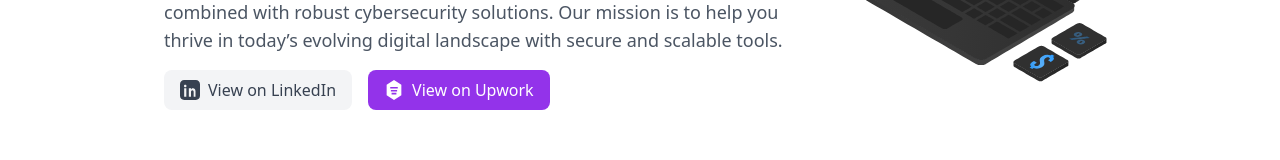
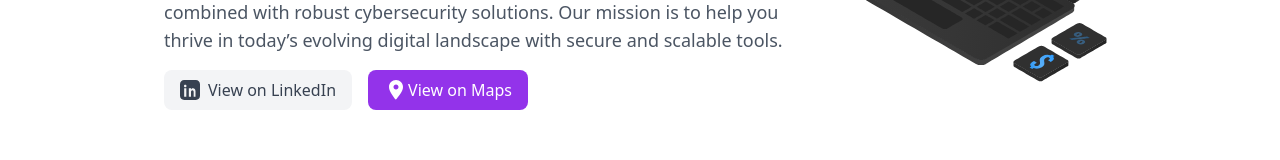
Before and after one commit to salahmath/CyberStack-, a React (Vite) app: page / in a window 1280 px wide. Shown: the part 458-618 px from the top of the page. Built offline with nearby package versions, Linux system fonts and the light colour scheme.

Commit message:
some changes

```diff
--- a/src/Components/Hero.jsx
+++ b/src/Components/Hero.jsx
@@ -34,18 +34,19 @@ const Hero = () => {
               View on LinkedIn
             </a>
             <a
-              href="#"
+              href="https://maps.app.goo.gl/1PApTF4ytMAooH2VA"
               className="bg-purple-600 text-white px-4 py-2 rounded-lg flex items-center"
             >
               <svg
                 xmlns="http://www.w3.org/2000/svg"
-                fill="currentColor"
                 viewBox="0 0 24 24"
-                className="h-5 w-5 text-white mr-2"
+                width="24"
+                height="24"
+                fill="white"
               >
-                <path d="M12 0L3.175 5.847v12.308L12 24l8.825-5.845V5.847L12 0zm2.896 17.367H9.098v-1.927h5.792v1.927zm.83-3.488H8.268v-1.927h7.458v1.927zm.795-3.57H7.473V8.385h9.048v1.924z" />
-              </svg>
-              View on Upwork
+                <path d="M12 2C8.14 2 5 5.14 5 9c0 4.28 3.4 7.72 6.01 12.05.35.56 1.13.56 1.48 0C15.6 16.72 19 13.28 19 9c0-3.86-3.14-7-7-7zm0 9.5c-1.38 0-2.5-1.12-2.5-2.5S10.62 6.5 12 6.5s2.5 1.12 2.5 2.5S13.38 11.5 12 11.5z" />
+              </svg>{" "}
+              View on Maps
             </a>
           </div>
         </div>
--- a/src/Components/Partners.jsx
+++ b/src/Components/Partners.jsx
@@ -60,6 +60,33 @@ function Partners() {
         "https://static-00.iconduck.com/assets.00/nextjs-icon-2048x1234-pqycciiu.png", // Kali Linux (Cybersécurité)
       key: "Next.js",
     },
+    {
+      image: "https://nmap.org/images/nmap-logo-256x256.png", // Kali Linux (Cybersécurité)
+      key: "Nmap",
+    },
+    {
+      image: "https://miro.medium.com/v2/resize:fit:710/0*FvyoEolATs1TVCy9.png", // Kali Linux (Cybersécurité)
+      key: "BurpSuit",
+    },
+    {
+      image:
+        "https://atomrace.com/blog/wp-content/uploads/2017/10/metasploit-logo-300x300.png", // Kali Linux (Cybersécurité)
+      key: "Metasploit",
+    },
+    {
+      image: "https://www.kali.org/tools/nikto/images/nikto-logo.svg", // Kali Linux (Cybersécurité)
+      key: "nikto",
+    },
+    {
+      image:
+        "https://e1.pngegg.com/pngimages/342/752/png-clipart-macos-app-icons-wireshark.png", // Kali Linux (Cybersécurité)
+      key: "wireshark",
+    },
+    {
+      image:
+        "https://miro.medium.com/v2/resize:fit:954/1*ssgbiwYHOi9gIXt9pGCJYw.png", // Kali Linux (Cybersécurité)
+      key: "wireshark",
+    },
   ];
 
   return (
```
